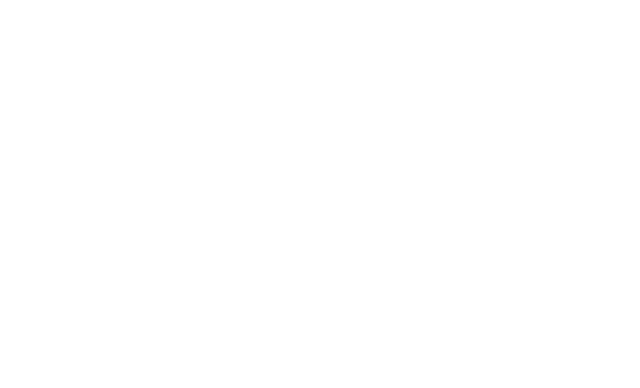
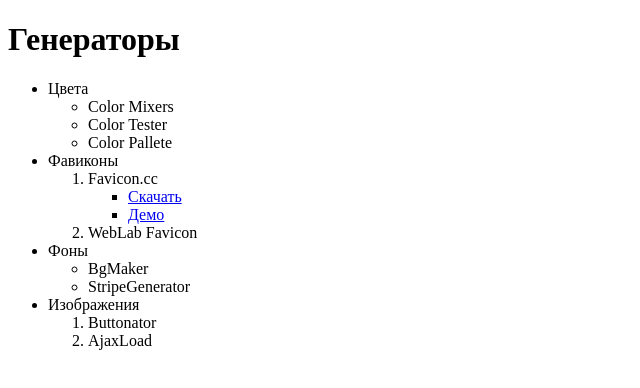
Before and after one commit to CodeShami/6, a plain HTML site: page index.html in a window 1280 px wide. Shown: the whole page, without its empty margins (0-640 px from the left). Drawn offline with Linux system fonts and the light colour scheme.

Commit message:
добавление списка
Signed-off-by: CodeShami <ishamil2013@yandex.ru>

```diff
--- a/index.html
+++ b/index.html
@@ -7,5 +7,43 @@
 </head>
 <body>
 
+	<!-- Условие: создайте html-файл, результат которого показан на рисунке. -->
+
+<h1>Генераторы</h1>
+<ul>
+	<li> Цвета
+		<ul>
+			<li>Color Mixers</li>
+			<li>Color Tester</li>
+			<li>Color Pallete</li>
+		</ul>
+	</li>
+	<li> Фавиконы
+		<ol>
+			<li>Favicon.cc
+				<ul>
+					<li><a href="#">Скачать</a></li>
+					<li><a href="#">Демо</a></li>
+				</ul>
+			</li>
+			<li>WebLab Favicon</li>
+		</ol>
+	</li>
+	<li>Фоны
+		<ul>
+			<li>BgMaker</li>
+			<li>StripeGenerator</li>
+		</ul>
+	</li>
+	<li>Изображения
+		<ol>
+			<li>Buttonator</li>
+			<li>AjaxLoad</li>
+		</ol>
+	</li>
+</ul>
+
+
+
 </body>
 </html>
```
